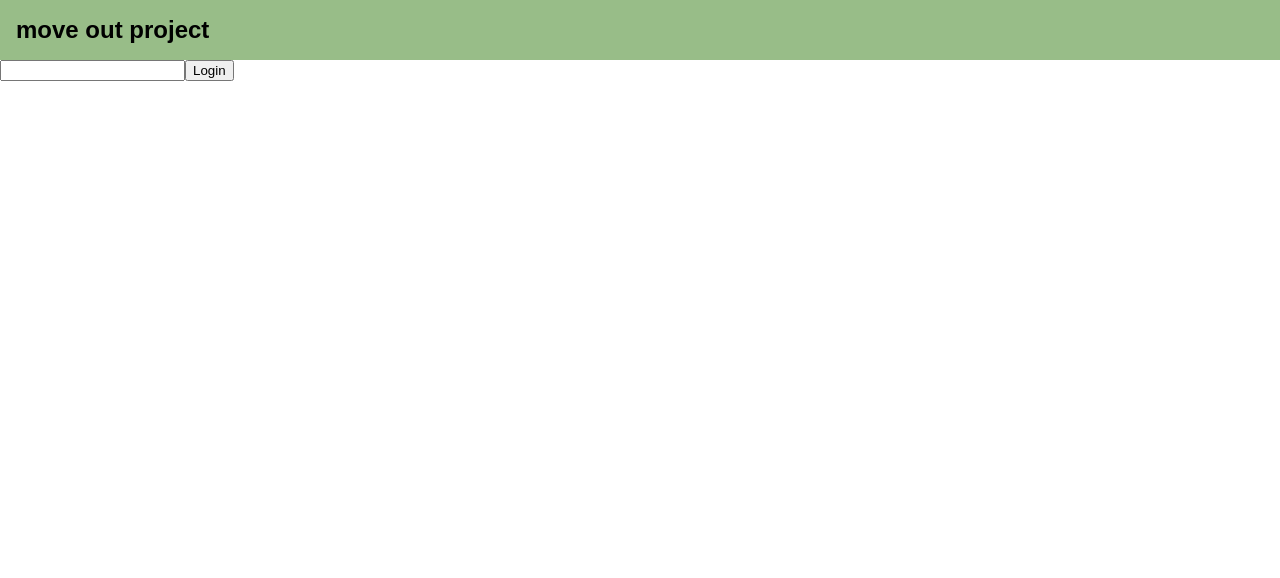
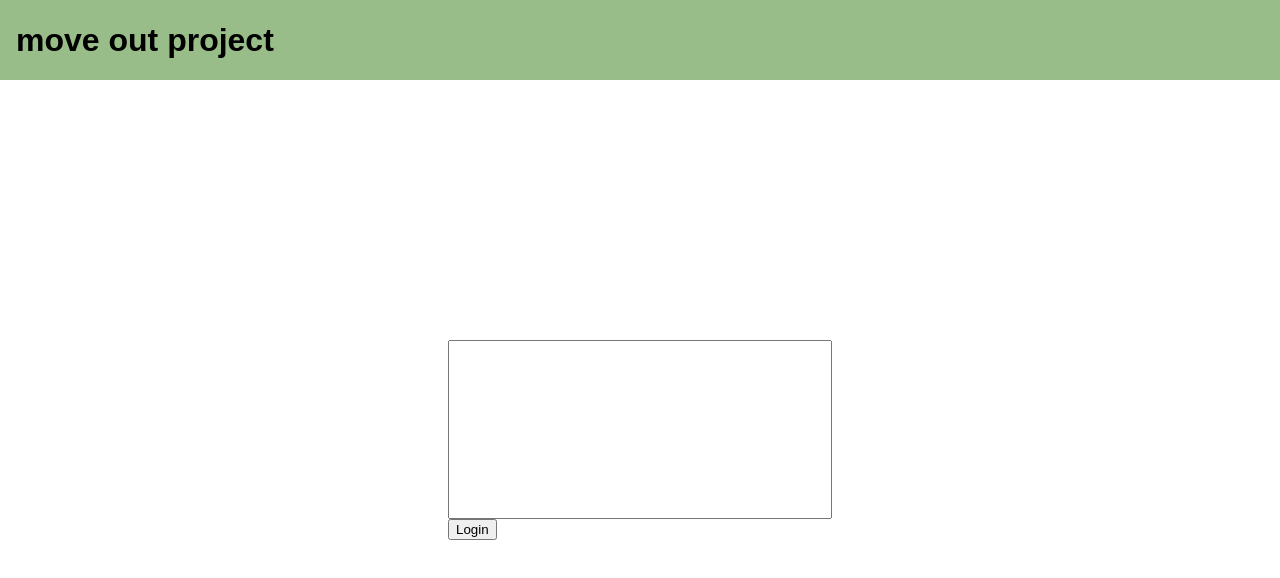
Before and after one commit to hariprasath112/moveout, a React (Vite) app in the folder frontend/: page /login in a window 1280 px wide. Shown: the top 578 px of the page. Built offline with nearby package versions, Linux system fonts and the light colour scheme.

Commit message:
css input

```diff
--- a/frontend/src/pages/Login.jsx
+++ b/frontend/src/pages/Login.jsx
@@ -16,13 +16,15 @@ function Login() {
         }
     }
   return (
-    <>
+     <div className="page-wrapper">
       <Navbar />
-    <form onSubmit={handleLogin}>
-    <input id="passkeyInput" type="password" value={passkey} maxLength={4} onChange={(e) => setPasskey(e.target.value)} required/>
-    <button type="submit">Login</button>
+      <div className="loginContainer">
+    <form className="passkeyForm" onSubmit={handleLogin}>
+    <input id="passkeyInput" type="text" value={passkey} maxLength="4" onChange={(e) => setPasskey(e.target.value)}  required/>
+    <button type="submit" id="passkeySubmit">Login</button>
     </form>
-    </>
+    </div>
+    </div>
   )
 }
 
--- a/frontend/src/style.css
+++ b/frontend/src/style.css
@@ -1,18 +1,65 @@
-body{
-  margin:0;
+html,body {
+  margin: 0;
+  padding: 0;
+  height: 100%;
 }
+
+.page-wrapper {
+  height: 100%;
+  bottom: 0;
+  min-height: 100vh;
+}
+/* Sample navbar (unchanged) */
 .navbar {
-    background-color: #98BD88; /* or any green shade you like */
+  background-color: #98BD88;
+  height: 10vh;          /* fixed height for simplicity */
   display: flex;
   align-items: center;
-    justify-content: space-between;
-    padding: 1rem;
+  padding: 0 1rem;
 }
 
-  /* Title styles */
 .navbar-title {
   margin: 0;
-    font-family: Arial, sans-serif;
-    font-size: 1.5rem;
+  font-family: sans-serif;
   color: #000;
 }
+
+
+
+.loginContainer {
+  display: flex;
+  flex-direction: column;
+  align-items: center;
+  justify-content: center;
+
+  min-height: 90vh;
+  width: 100%;       /* fill the viewport */
+
+}
+
+/*
+  Start at 30vw on larger screens.
+  On smaller screens, this will switch to 90vw in the media query.
+*/
+.passkeyForm {
+  width: 30vw;
+  box-sizing: border-box; /* recommended for consistent sizing */
+}
+
+/* Let the input fill the entire .passkeyForm width */
+.passkeyForm input[type="text"] {
+  width: 100%;
+  padding: 10vh;      /* will shrink on smaller screens, but you can adjust */
+  box-sizing: border-box;
+}
+
+/*
+  On screens <= 768px, .passkeyForm is 90% of the viewport width
+  so it doesn't exceed the device width and cause scrolling.
+*/
+@media (max-width: 768px) {
+  .passkeyForm {
+
+    width: 90vw;
+  }
+}
```
Lines whose indentation alone changed are shown as unchanged.
